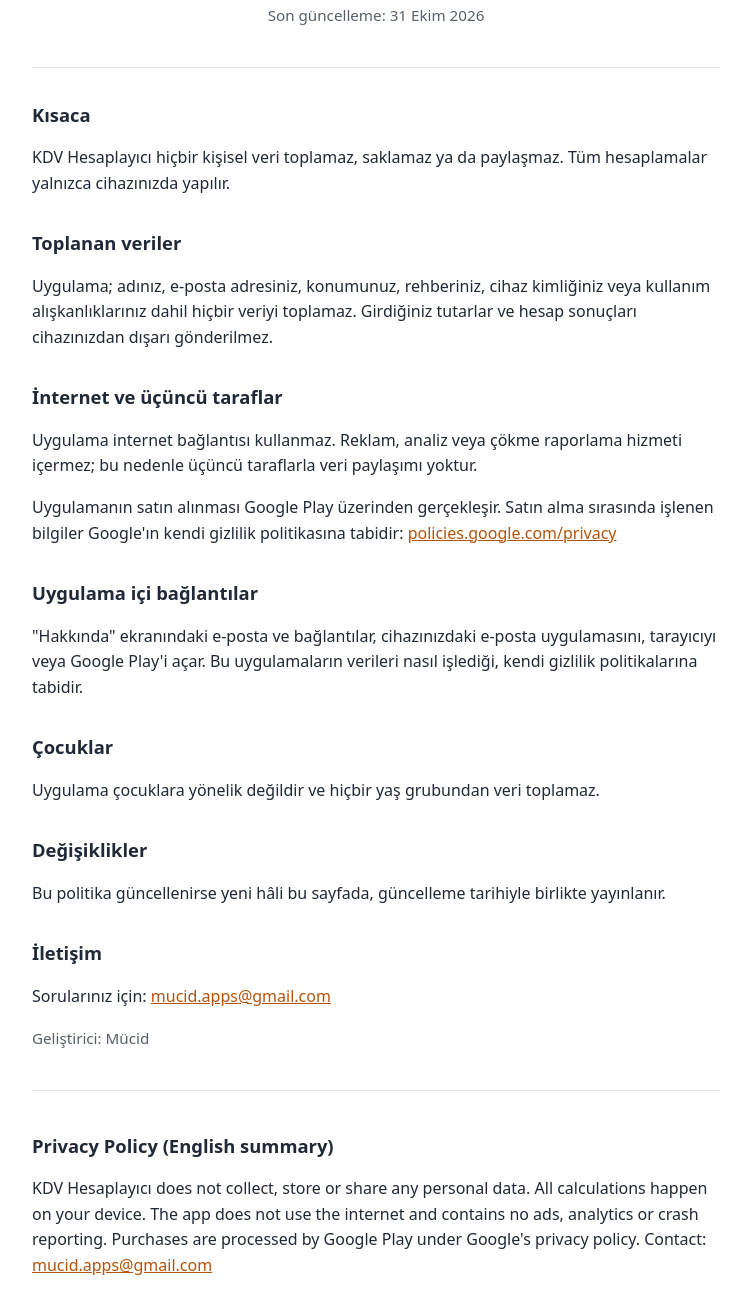
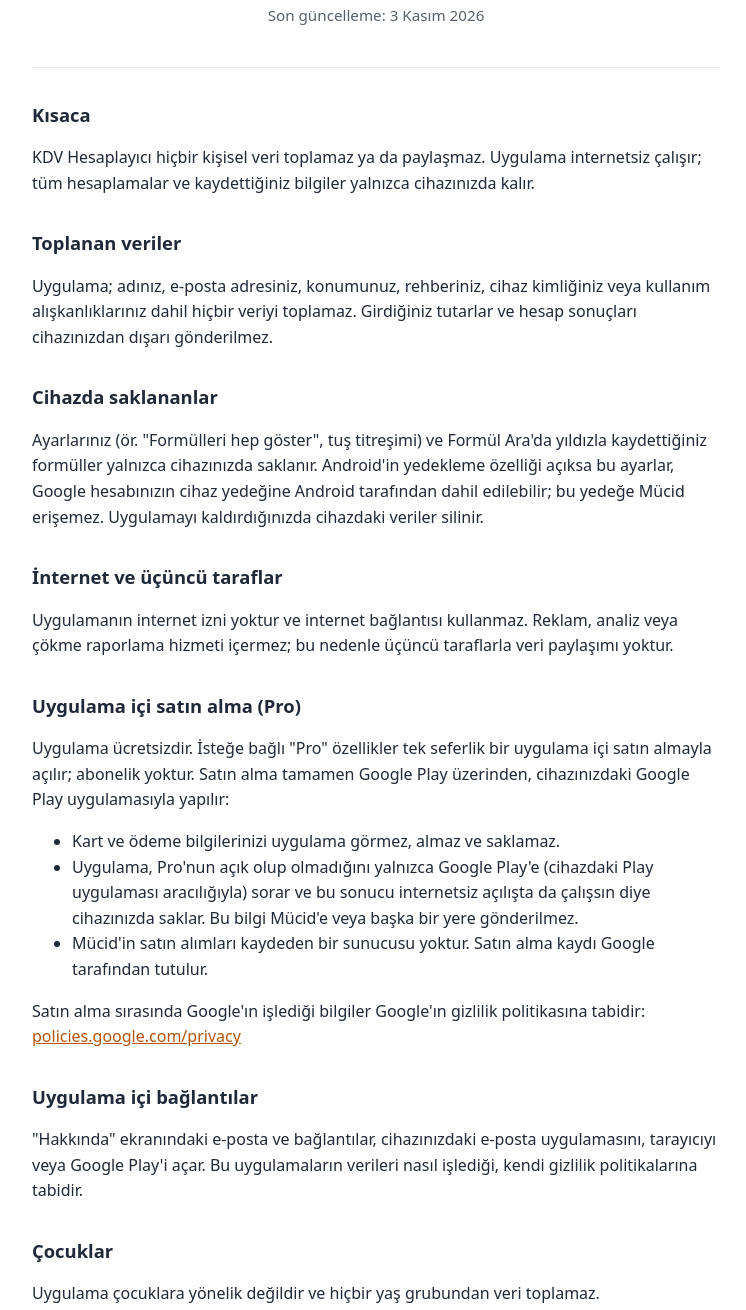
Before and after one commit to fbkomurcu/mucid-apps, a plain HTML site: page docs/kdv/gizlilik.html in a window 1280 px wide. Shown: the part 250-1560 px from the top of the page, without its empty margins (264-1010 px from the left). Drawn offline with Linux system fonts and the light colour scheme.

Commit message:
KDV gizlilik: internetsiz, cihazda saklananlar, uygulama içi satın alma (Pro) maddesi

```diff
--- a/docs/kdv/gizlilik.html
+++ b/docs/kdv/gizlilik.html
@@ -24,18 +24,29 @@
   <header>
     <img src="../mucid_logo.png" alt="Mücid">
     <h1>KDV Hesaplayıcı — Gizlilik Politikası</h1>
-    <p class="muted">Son güncelleme: 31 Ekim 2026</p>
+    <p class="muted">Son güncelleme: 3 Kasım 2026</p>
   </header>
 
   <h2>Kısaca</h2>
-  <p>KDV Hesaplayıcı hiçbir kişisel veri toplamaz, saklamaz ya da paylaşmaz. Tüm hesaplamalar yalnızca cihazınızda yapılır.</p>
+  <p>KDV Hesaplayıcı hiçbir kişisel veri toplamaz ya da paylaşmaz. Uygulama internetsiz çalışır; tüm hesaplamalar ve kaydettiğiniz bilgiler yalnızca cihazınızda kalır.</p>
 
   <h2>Toplanan veriler</h2>
   <p>Uygulama; adınız, e-posta adresiniz, konumunuz, rehberiniz, cihaz kimliğiniz veya kullanım alışkanlıklarınız dahil hiçbir veriyi toplamaz. Girdiğiniz tutarlar ve hesap sonuçları cihazınızdan dışarı gönderilmez.</p>
 
+  <h2>Cihazda saklananlar</h2>
+  <p>Ayarlarınız (ör. "Formülleri hep göster", tuş titreşimi) ve Formül Ara'da yıldızla kaydettiğiniz formüller yalnızca cihazınızda saklanır. Android'in yedekleme özelliği açıksa bu ayarlar, Google hesabınızın cihaz yedeğine Android tarafından dahil edilebilir; bu yedeğe Mücid erişemez. Uygulamayı kaldırdığınızda cihazdaki veriler silinir.</p>
+
   <h2>İnternet ve üçüncü taraflar</h2>
-  <p>Uygulama internet bağlantısı kullanmaz. Reklam, analiz veya çökme raporlama hizmeti içermez; bu nedenle üçüncü taraflarla veri paylaşımı yoktur.</p>
-  <p>Uygulamanın satın alınması Google Play üzerinden gerçekleşir. Satın alma sırasında işlenen bilgiler Google'ın kendi gizlilik politikasına tabidir: <a href="https://policies.google.com/privacy">policies.google.com/privacy</a></p>
+  <p>Uygulamanın internet izni yoktur ve internet bağlantısı kullanmaz. Reklam, analiz veya çökme raporlama hizmeti içermez; bu nedenle üçüncü taraflarla veri paylaşımı yoktur.</p>
+
+  <h2>Uygulama içi satın alma (Pro)</h2>
+  <p>Uygulama ücretsizdir. İsteğe bağlı "Pro" özellikler tek seferlik bir uygulama içi satın almayla açılır; abonelik yoktur. Satın alma tamamen Google Play üzerinden, cihazınızdaki Google Play uygulamasıyla yapılır:</p>
+  <ul>
+    <li>Kart ve ödeme bilgilerinizi uygulama görmez, almaz ve saklamaz.</li>
+    <li>Uygulama, Pro'nun açık olup olmadığını yalnızca Google Play'e (cihazdaki Play uygulaması aracılığıyla) sorar ve bu sonucu internetsiz açılışta da çalışsın diye cihazınızda saklar. Bu bilgi Mücid'e veya başka bir yere gönderilmez.</li>
+    <li>Mücid'in satın alımları kaydeden bir sunucusu yoktur. Satın alma kaydı Google tarafından tutulur.</li>
+  </ul>
+  <p>Satın alma sırasında Google'ın işlediği bilgiler Google'ın gizlilik politikasına tabidir: <a href="https://policies.google.com/privacy">policies.google.com/privacy</a></p>
 
   <h2>Uygulama içi bağlantılar</h2>
   <p>"Hakkında" ekranındaki e-posta ve bağlantılar, cihazınızdaki e-posta uygulamasını, tarayıcıyı veya Google Play'i açar. Bu uygulamaların verileri nasıl işlediği, kendi gizlilik politikalarına tabidir.</p>
@@ -53,7 +64,7 @@
   <hr>
 
   <h2>Privacy Policy (English summary)</h2>
-  <p>KDV Hesaplayıcı does not collect, store or share any personal data. All calculations happen on your device. The app does not use the internet and contains no ads, analytics or crash reporting. Purchases are processed by Google Play under Google's privacy policy. Contact: <a href="mailto:mucid.apps@gmail.com">mucid.apps@gmail.com</a></p>
+  <p>KDV Hesaplayıcı does not collect or share any personal data. The app has no internet permission; all calculations, settings and saved formulas stay on your device. It contains no ads, analytics or crash reporting. The app is free; an optional one-time in-app purchase ("Pro", no subscription) is handled entirely by Google Play. The app never sees your payment details; it only asks Google Play on the device whether Pro is owned and caches that result locally. Mücid has no server and receives no purchase data. Google's processing is covered by Google's privacy policy. Contact: <a href="mailto:mucid.apps@gmail.com">mucid.apps@gmail.com</a></p>
 </main>
 </body>
 </html>
```
